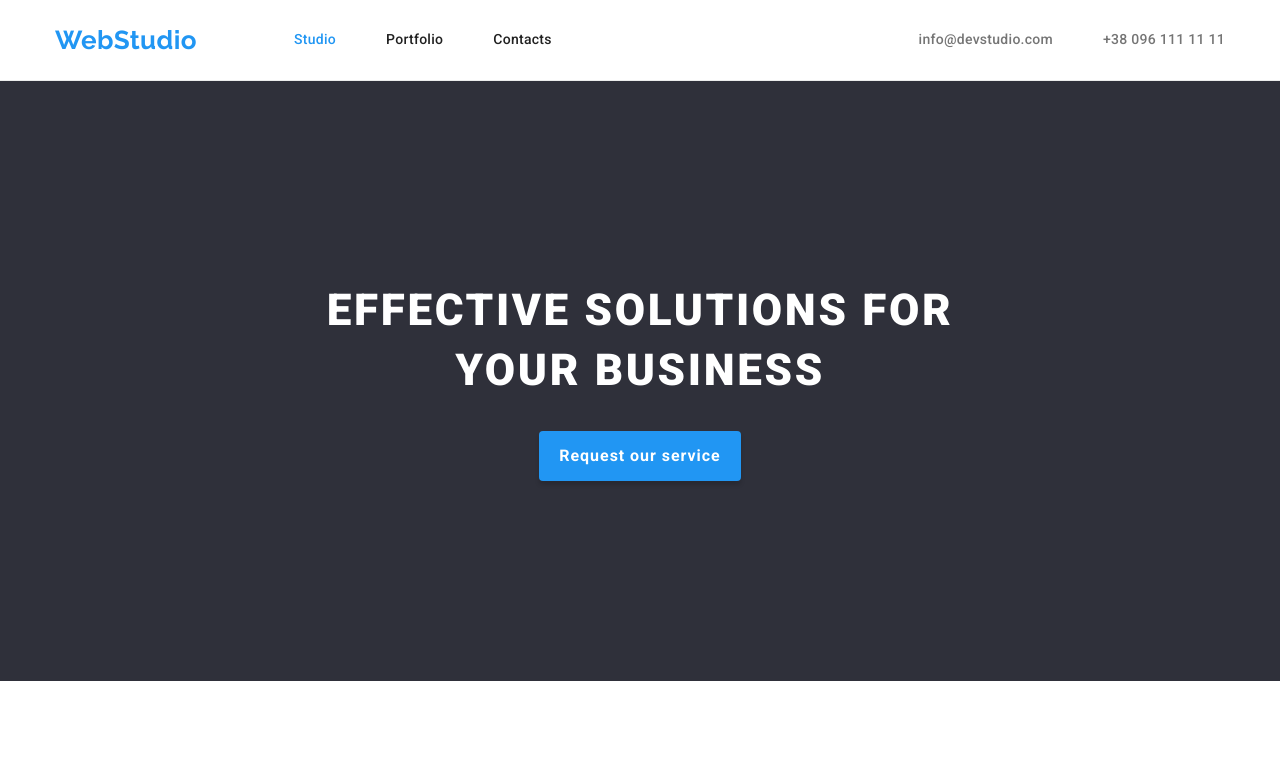
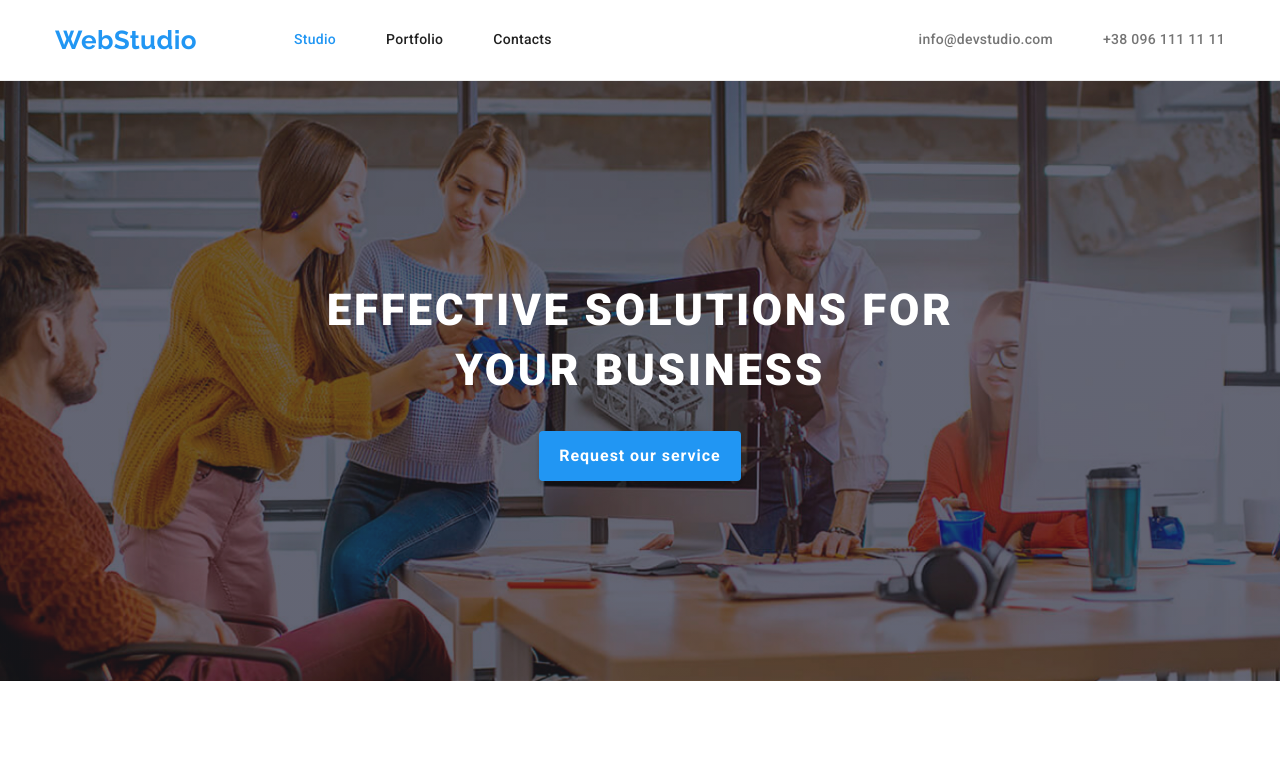
Before and after one commit to Shane-757/goit-markup-hw-04, a plain HTML site: page index.html in a window 1280 px wide. Shown: the top 771 px of the page. Drawn offline with nearby package versions, Linux system fonts and the light colour scheme.

Commit message:
Update style.css

```diff
--- a/css/style.css
+++ b/css/style.css
@@ -143,6 +143,13 @@ img{
     background-color: var(--backgroud-color);
     padding-top: 200px;
     padding-bottom: 200px;
+    background-image: linear-gradient(
+        rgba(47, 48, 58, 0.4),
+        rgba(47, 48, 58, 0.4)
+        ), url(../images/home-page-images/hero-background.jpg);
+        background-repeat: no-repeat;
+        background-position: center;
+        background-size: cover;
 }
 
 .hero-container{
```
